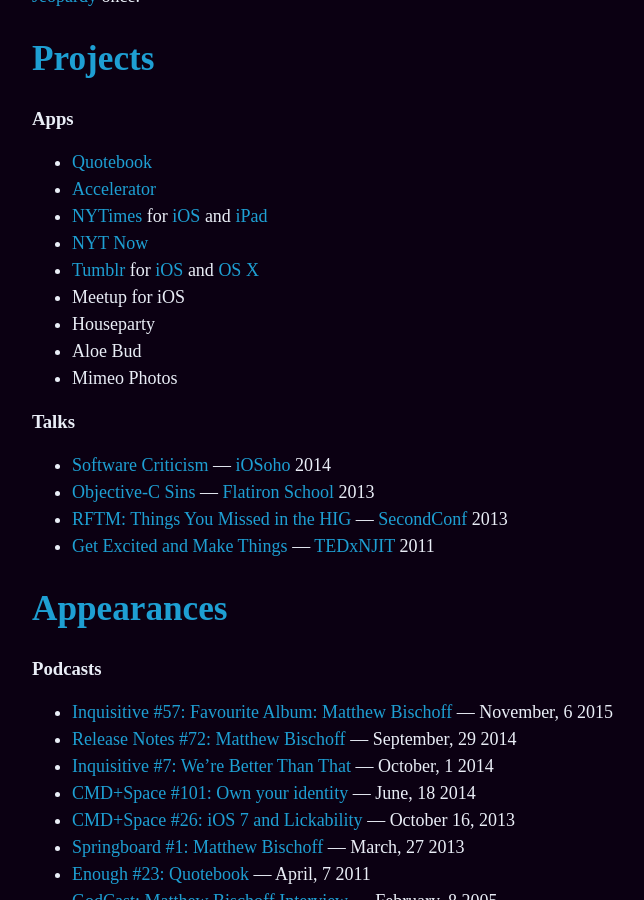
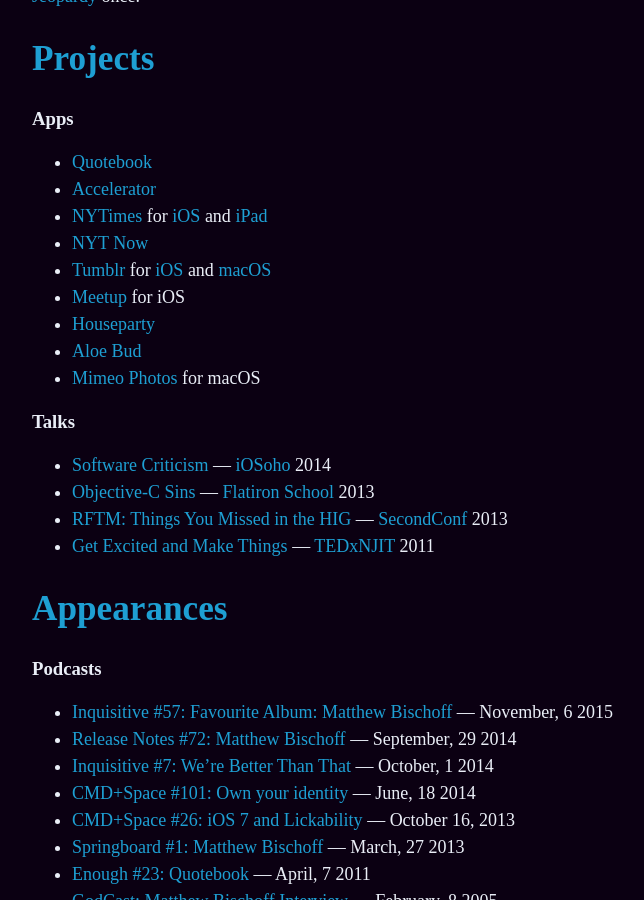
Before and after one commit to mbbischoff/website, a Jekyll site: the page built from about.md, in a window 1280 px wide and 900 px high, scrolled down 1755 px. Shown: the whole window, without its empty margins (258-902 px from the left). Built offline with Jekyll 4.4.1, drawn with Linux system fonts in a browser that asks for light colours; some web fonts are replaced.

Commit message:
Updated About

```diff
--- a/about.md
+++ b/about.md
@@ -26,11 +26,11 @@
 * [Accelerator](http://Aaceleratorapp.com)
 * [NYTimes](https://nytimes.com) for [iOS](https://itunes.apple.com/us/app/nytimes-breaking-national/id284862083?mt=8) and [iPad](https://itunes.apple.com/us/app/nytimes-for-ipad-breaking/id357066198?mt=8)
 * [NYT Now](https://itunes.apple.com/us/app/nyt-now/id798993249?mt=8)
-* [Tumblr](https://tumblr.com) for [iOS](https://itunes.apple.com/us/app/tumblr/id305343404?mt=8) and [OS X](https://itunes.apple.com/us/app/tumblr/id929285034?ls=1&mt=12)
-* Meetup for iOS
-* Houseparty
-* Aloe Bud
-* Mimeo Photos
+* [Tumblr](https://tumblr.com) for [iOS](https://itunes.apple.com/us/app/tumblr/id305343404?mt=8) and [macOS](https://itunes.apple.com/us/app/tumblr/id929285034?ls=1&mt=12)
+* [Meetup](https://meetup.com) for iOS
+* [Houseparty](https://houseparty.com)
+* [Aloe Bud](https://aloe.club)
+* [Mimeo Photos](https://mimeophotos.com) for macOS
 
 ### Talks
 
```
